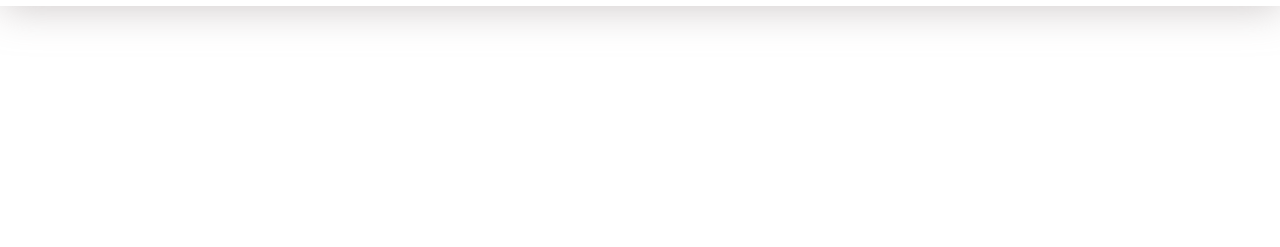
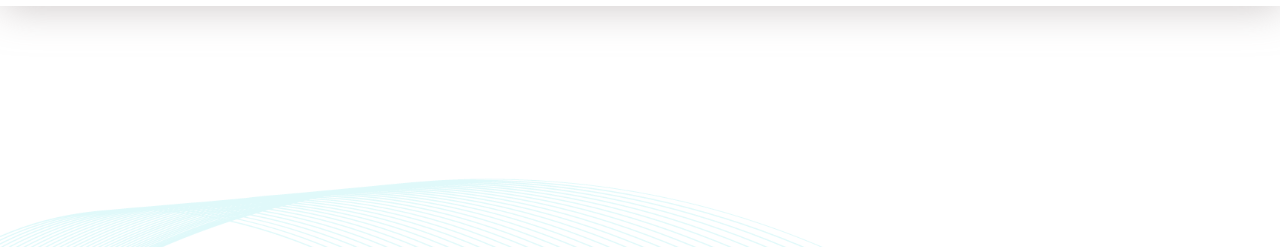
Before and after one commit to sameersinghharry2000/Q-DITS-Site, a plain HTML site: page aboutus/abouts.html in a window 1280 px wide. Shown: the part 84-331 px from the top of the page. Drawn offline with Linux system fonts and the light colour scheme; the site is published under a folder, as on GitHub Pages, so addresses that start at the root find nothing.

Commit message:
Update style.css

```diff
--- a/aboutus/style.css
+++ b/aboutus/style.css
@@ -4,7 +4,7 @@
 .aboutcont1{
     width: 100%;
     height: 100vh;
-    background-image: url(/img/BlogLandingBg1.png);
+    background-image: url(../img/BlogLandingBg1.png);
     background-position: center;
     background-repeat: no-repeat;
     background-size: cover;
```
